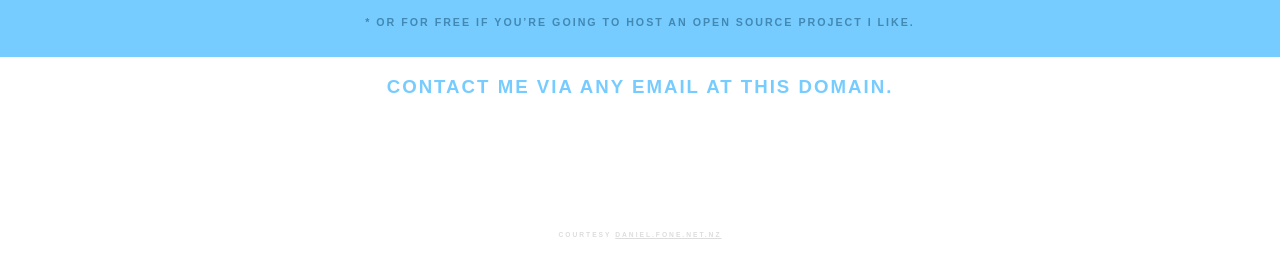
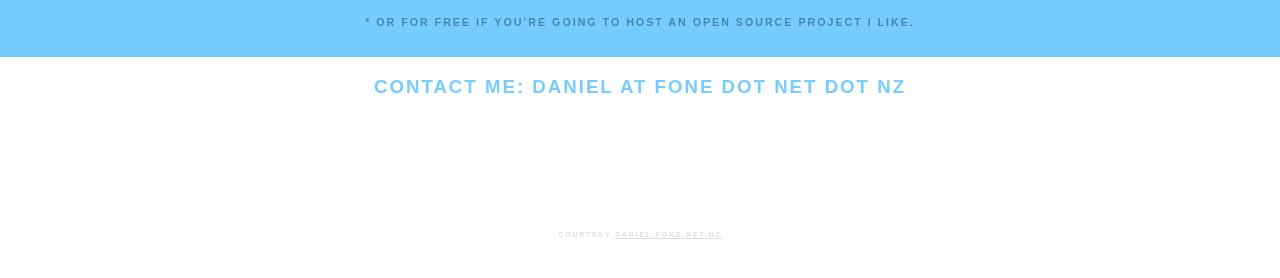
Before and after one commit to danielfone/readme-io-web, a plain HTML site: page index.html in a window 1280 px wide. Shown: the part 180-458 px from the top of the page. Drawn offline with Linux system fonts and the light colour scheme.

Commit message:
Change email

```diff
--- a/index.html
+++ b/index.html
@@ -55,7 +55,7 @@
       <p class="footnote">* Or for free if you’re going to host an open source project I like.</p>
     </div>
 
-    <p>Contact me via any email at this domain.</p>
+    <p>Contact me: daniel at fone dot net dot nz</p>
     <p class="footer">Courtesy <a href="http://daniel.fone.net.nz">daniel.fone.net.nz</a></p>
 
   </body>
```
